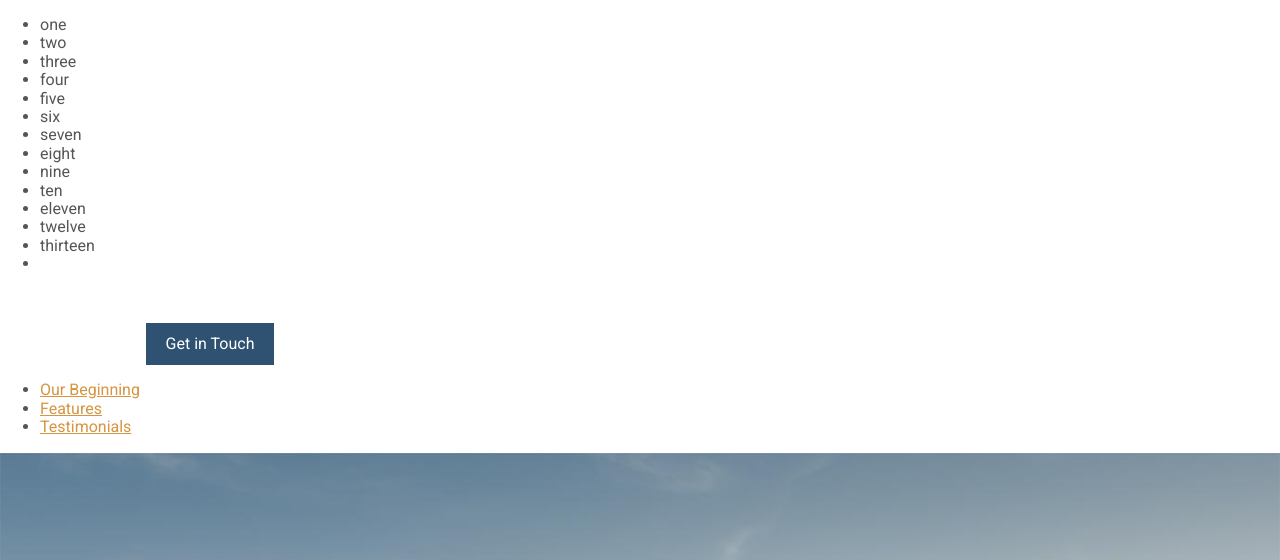
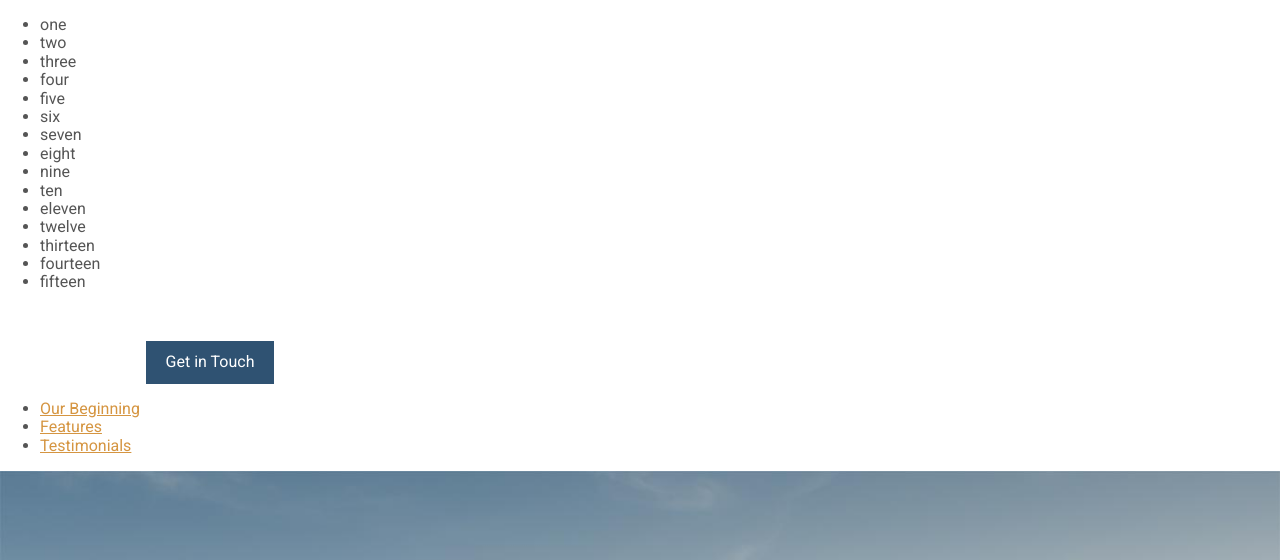
Before and after one commit to AndrewPhilippov/web_sites, a website: page TouristFirmWebSite/app/index.html in a window 1280 px wide. Shown: the top 560 px of the page. Drawn offline with Linux system fonts and the light colour scheme.

Commit message:
Completed the count to fifteen

```diff
--- a/TouristFirmWebSite/app/index.html
+++ b/TouristFirmWebSite/app/index.html
@@ -23,7 +23,8 @@
     <li>eleven</li>
     <li>twelve</li>
     <li>thirteen</li>
-    <li></li>
+    <li>fourteen</li>
+    <li>fifteen</li>
   </ul>
   <header>
     <img src="assets/images/icons/clear-view-escapes.svg">
```
